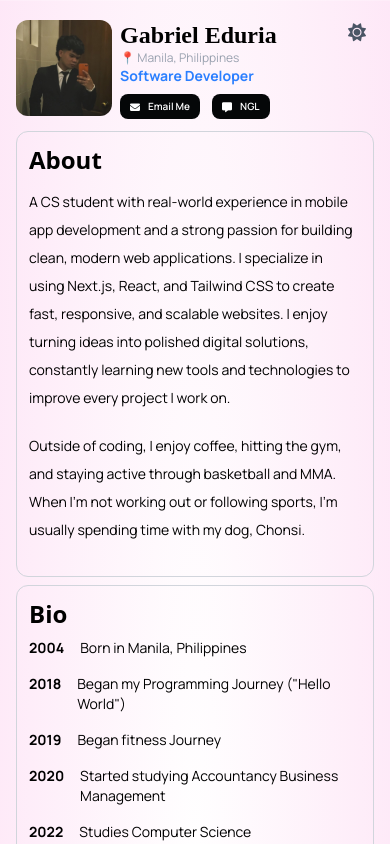
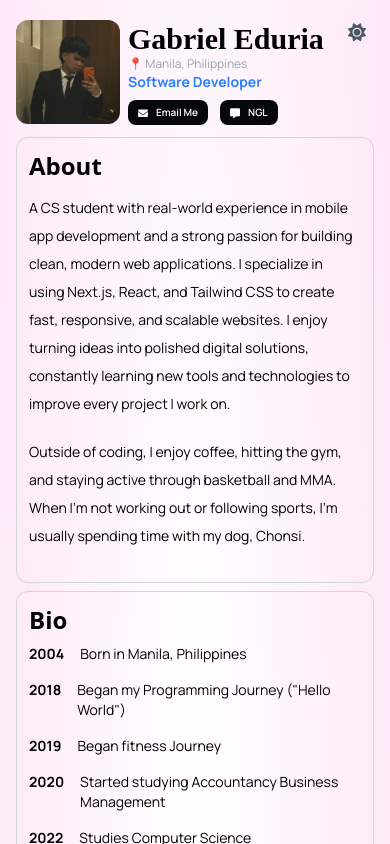
Before and after one commit to GabrielEduria/portfolio, a React (Vite) app: page / in a window 390 px wide. Shown: the top 844 px of the page. Built offline with nearby package versions, Linux system fonts and the light colour scheme.

Commit message:
sdmasujndfb

```diff
--- a/src/components/Header.jsx
+++ b/src/components/Header.jsx
@@ -9,11 +9,11 @@ const Header = () => {
       <img
         src={myPicture}
         alt="My Picture"
-        className="w-24 sm:w-36 flex-shrink-0 object-cover rounded-xl"/>
+        className="w-26 sm:w-36 flex-shrink-0 object-cover rounded-xl"/>
 
       <div className="flex-1 min-w-0 ">
         <div className="flex items-start justify-between max-h-9">
-          <h1 className="text-2xl sm:text-5xl font-extrabold leading-tight truncate max-w-[85%] min-w-0">
+          <h1 className="text-3xl sm:text-5xl font-extrabold leading-tight truncate max-w-[85%] min-w-0">
             Gabriel Eduria
           </h1>
             <DarkMode />
```
